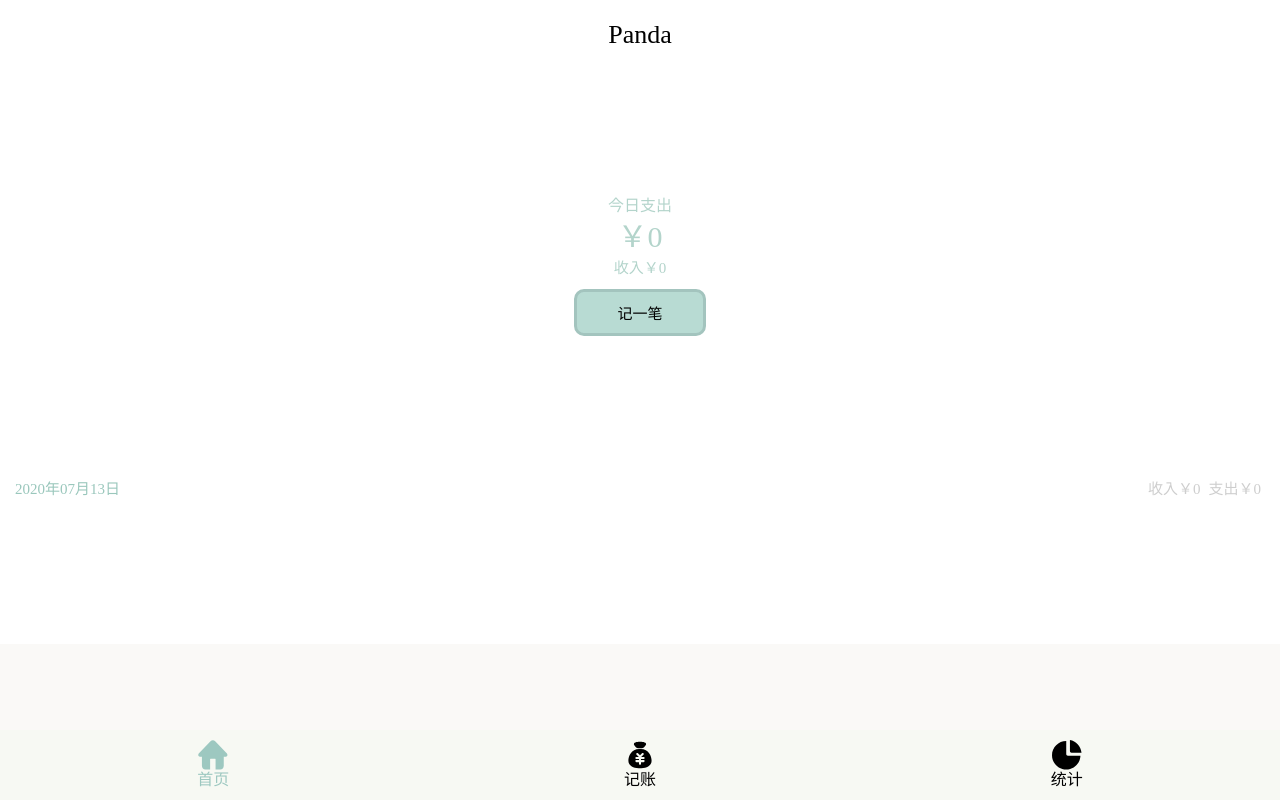
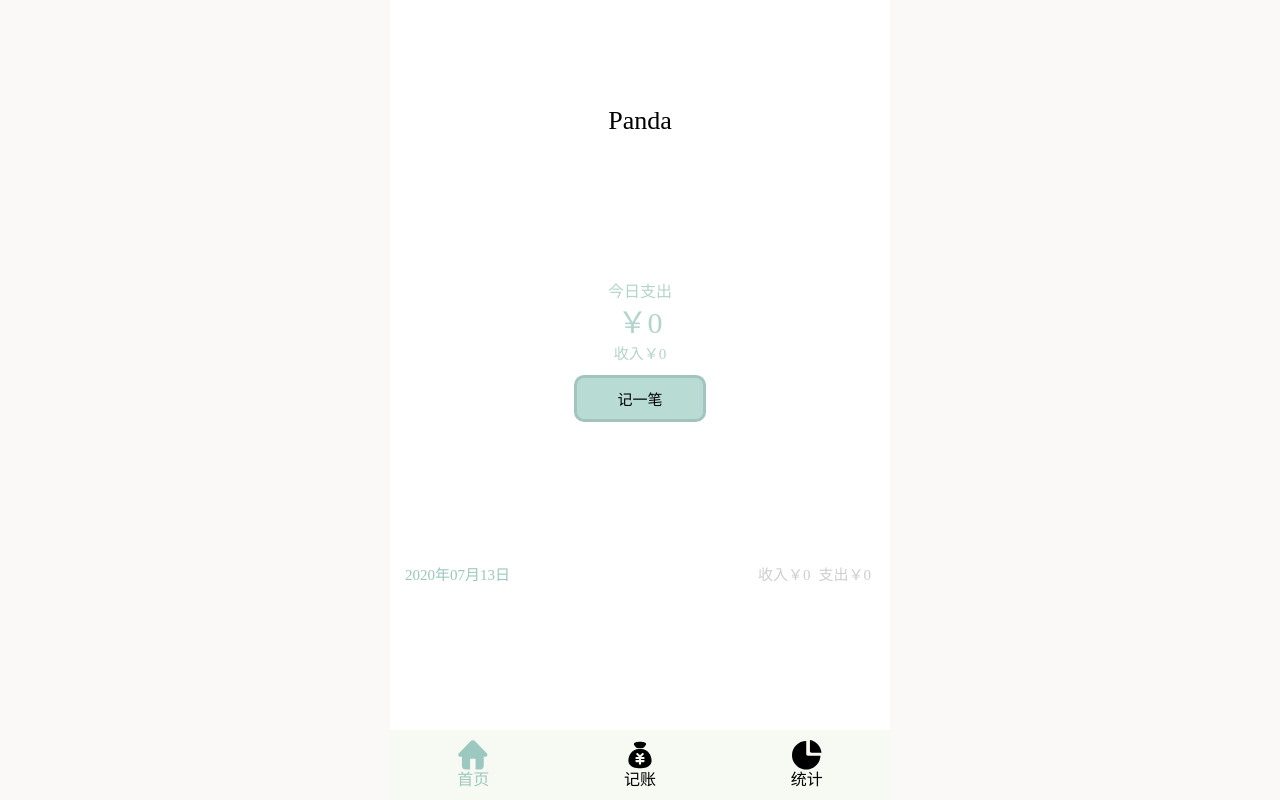
Before and after one commit to Wang-kai960620/rich-react, a React app: page /#/home in a window 1280 px wide. Built offline with nearby package versions, Linux system fonts and the light colour scheme.

Commit message:
调整样式

```diff
--- a/src/App.tsx
+++ b/src/App.tsx
@@ -10,10 +10,17 @@ import Statistics from "./views/Statistics";
 import Tags from "./views/Tags";
 import NoMatch from "./views/NoMatch";
 import {Home} from "./views/Home";
+import styled from "styled-components";
+
+const Wrapper = styled.div`
+max-width: 500px;
+margin: 0 auto;
+`
 
 
 function App() {
   return (
+    <Wrapper>
     <Router>
       <Switch>
         <Route path="/home">
@@ -36,6 +43,8 @@ function App() {
         </Route>
       </Switch>
     </Router>
+    </Wrapper>
+
   );
 }
 
--- a/src/components/Layout.tsx
+++ b/src/components/Layout.tsx
@@ -5,19 +5,22 @@ import styled from "styled-components";
 const Wrapper = styled.div`
 height: 100vh;
 display: flex;
-flex-direction: column;
+flex-direction: column-reverse;
+background: #ffffff;
 `;
 const Main = styled.div`
 flex-grow: 1;
+display: flex;
+flex-direction: column-reverse;
 `;
 
 const  Layout = (props: any)=> {
   return (
     <Wrapper>
+      <Nav/>
       <Main>
         {props.children}
       </Main>
-      <Nav/>
     </Wrapper>
   );
 }
--- a/src/views/Home.tsx
+++ b/src/views/Home.tsx
@@ -6,6 +6,7 @@ import {Link} from "react-router-dom";
 import {useRecords} from "../Hooks/useRecords";
 import dayjs from "dayjs";
 import {useTagMap} from "./Tags/tagsHub";
+
 
 
 const Title = styled.div`
@@ -18,9 +19,7 @@ padding: 25px 0;
 margin: 0 auto;
 background: #fff;
 `;
-const Wrapper = styled.div`
-background: #fff;
-`;
+
 const Middle = styled.div`
 min-height: 50vh;
 display: flex;
@@ -121,27 +120,6 @@ function Home() {
   const newList = records.sort((a, b) => dayjs(a.timeAt).valueOf()-dayjs(b.timeAt).valueOf()).slice(records.length - 2, 999).sort((a, b) => dayjs(b.timeAt).valueOf()-dayjs(a.timeAt).valueOf());
   return (
     <Layout>
-      <Wrapper>
-        <Title>
-          <div>Panda</div>
-        </Title>
-        <Middle>
-          <div>
-            <span className='text'>今日支出</span>
-            <span className='dollar'>￥{output}</span>
-            <span className='input'>收入￥{input}</span>
-          </div>
-          <Link to={"/money"}>
-            <button>记一笔</button>
-          </Link>
-        </Middle>
-        <List>
-          <span className='time'>{dayjs(new Date()).format("YYYY年MM月DD日")}</span>
-          <div>
-            <span>收入￥{input}</span>
-            <span>支出￥{output}</span>
-          </div>
-        </List>
       <TextList>
         {
           newList.map(t => {
@@ -161,7 +139,26 @@ function Home() {
         }
 
       </TextList>
-      </Wrapper>
+      <List>
+        <span className='time'>{dayjs(new Date()).format("YYYY年MM月DD日")}</span>
+        <div>
+          <span>收入￥{input}</span>
+          <span>支出￥{output}</span>
+        </div>
+      </List>
+      <Middle>
+        <div>
+          <span className='text'>今日支出</span>
+          <span className='dollar'>￥{output}</span>
+          <span className='input'>收入￥{input}</span>
+        </div>
+        <Link to={"/money"}>
+          <button>记一笔</button>
+        </Link>
+      </Middle>
+      <Title>
+          <div>Panda</div>
+        </Title>
     </Layout>
   );
 }
--- a/src/views/Money.tsx
+++ b/src/views/Money.tsx
@@ -1,5 +1,5 @@
 import Layout from "../components/Layout";
-import React, { useState} from "react";
+import React, {useState} from "react";
 import {TitleSection} from "./Money/TitleSection";
 import {TagSection} from "./Money/TagSection";
 import {NumberSection} from "./Money/NumberSection";
@@ -13,39 +13,42 @@ const defaultFormItem = {
   type: "-" as Type,
   amount: 0,
   tags: [] as string[],
-  timeAt:''
+  timeAt: ""
 };
 
 
 function Money() {
   const [selected, setSelected] = useState(defaultFormItem);
-  const { saveLocal} = useRecords();
+  const {saveLocal} = useRecords();
   const onChange = (obj: Partial<typeof selected>) => {
     setSelected({...selected, ...obj});
   };
   const submit = () => {
-    const newSelected = {...selected,timeAt: dayjs((new Date())).toISOString()}
-    if(newSelected.amount===0){
-      alert('请输入金额')
-    }else if(newSelected.tags.length<1){
-      alert('请选择标签')
-    }else{
+    const newSelected = {...selected, timeAt: dayjs((new Date())).toISOString()};
+    if (newSelected.amount === 0) {
+      alert("请输入金额");
+    } else if (newSelected.tags.length < 1) {
+      alert("请选择标签");
+    } else {
       saveLocal(newSelected);
       setSelected(defaultFormItem);
     }
   };
   return (
     <Layout>
-      <TitleSection value={selected.type}
-                    onChange={(type) => onChange({type})}
+      <NumberSection value={selected.amount}
+                     onChange={(amount) => onChange({amount: amount})}
+                     onSave={submit}
       />
       <TagSection value={selected.tags}
                   onChange={(tags) => onChange({tags})}
       />
-      <NumberSection value={selected.amount}
-                     onChange={(amount) => onChange({amount: amount})}
-                     onSave={submit}
+      <TitleSection value={selected.type}
+                    onChange={(type) => onChange({type})}
       />
+
+
+
     </Layout>
   );
 }
--- a/src/views/Money/NumberSection.tsx
+++ b/src/views/Money/NumberSection.tsx
@@ -4,6 +4,7 @@ import {generateOutput} from "./generateOutput";
 
 const Wrapper = styled.div`
 display: flex;
+margin: 10px 0;
 justify-content: center;
 align-items: center;
 flex-wrap: wrap;
--- a/src/views/Money/TagSection.tsx
+++ b/src/views/Money/TagSection.tsx
@@ -1,7 +1,6 @@
 import styled from "styled-components";
 import React  from "react";
 import Icon from "components/Icons";
-import {Link} from "react-router-dom";
 import {useTagMap} from "../Tags/tagsHub";
 
 const Wrapper = styled.ol`
@@ -13,6 +12,9 @@ flex-direction: column;
 flex-wrap: wrap;
 flex-grow: 1;
 height: 30vh;
+&::-webkit-scrollbar{
+display: none;
+}
 >li{
 background: #fff;
 display: flex;
--- a/src/views/Statistics.tsx
+++ b/src/views/Statistics.tsx
@@ -123,8 +123,6 @@ function Statistics() {
 
   return (
     <Layout>
-      <Title choose={type} onChange={(item) => {setType(item);}}/>
-      <Echart option={option}/>
       <List>
         <div className='window'>
           <ol>
@@ -146,6 +144,8 @@ function Statistics() {
           </ol>
         </div>
       </List>
+      <Echart option={option}/>
+      <Title choose={type} onChange={(item) => {setType(item);}}/>
     </Layout>
   );
 }
--- a/src/views/Statistics/Echarts.tsx
+++ b/src/views/Statistics/Echarts.tsx
@@ -8,6 +8,13 @@ height: 30vh;
 margin: 10px ;
 background: #fff;
 overflow: auto;
+overflow-x: scroll;
+overflow-y: hidden;
+&::-webkit-scrollbar{
+display: none ;
+}
+
+
 >.charts{
 width: 400%;
 height: 200px;
--- a/src/views/Statistics/Title.tsx
+++ b/src/views/Statistics/Title.tsx
@@ -6,6 +6,7 @@ const Wrapper = styled.div`
  justify-content: center;
  background: #fff;
  >ol{
+ max-width: 200px;
    display: flex;
    margin: 20px 0;
    text-align: center;
```
Lines whose indentation alone changed are shown as unchanged.
